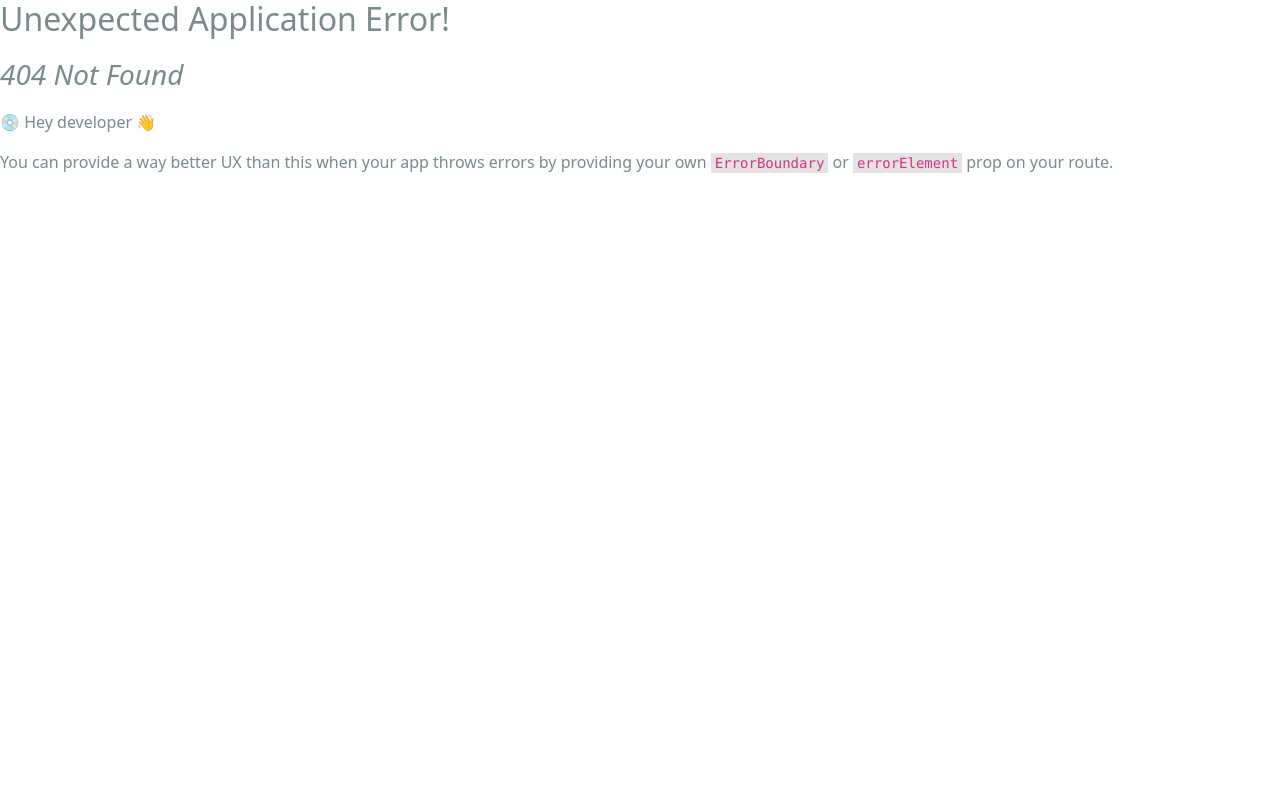
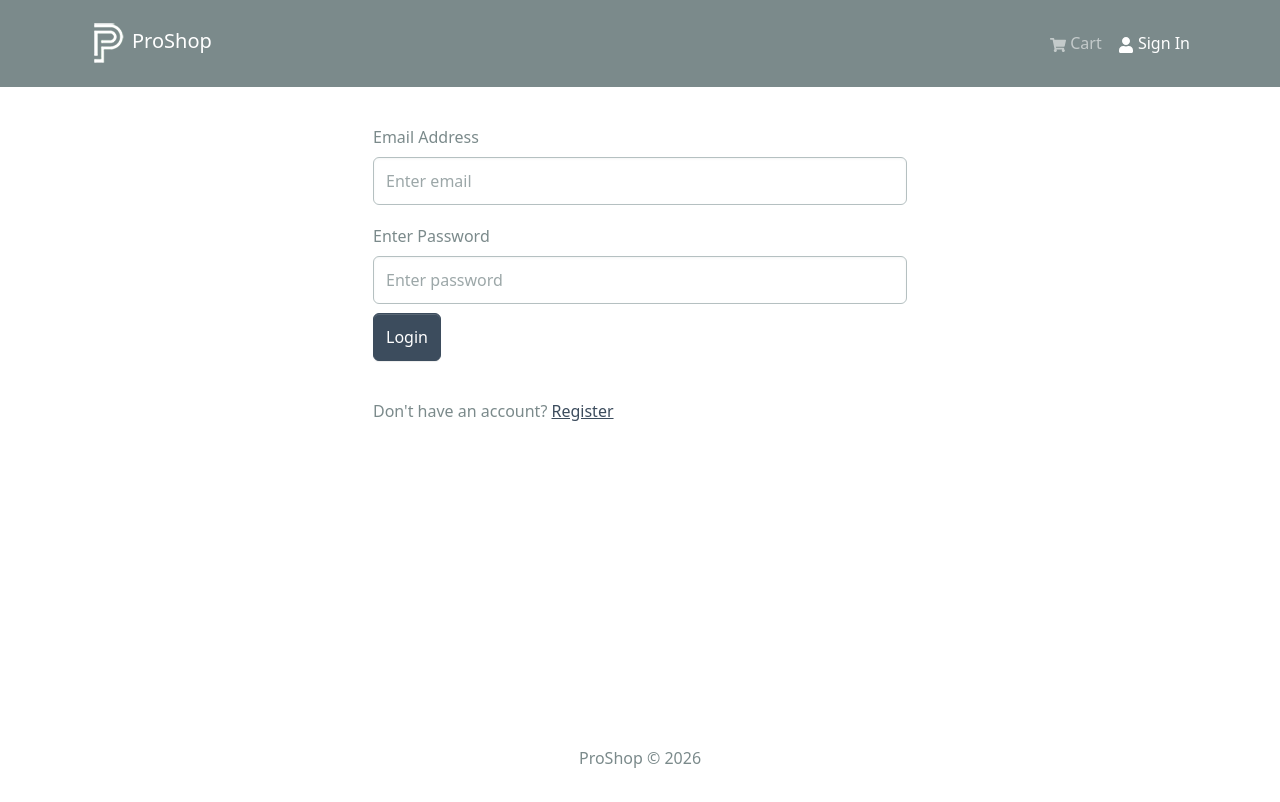
Before and after one commit to soberDevEddie/proshopV2, a React (Vite) app in the folder frontend/: page /login in a window 1280 px wide. Before the commit this address had no page. Shown: the top 802 px of the page. Built offline with nearby package versions, Linux system fonts and the light colour scheme.

Commit message:
added LoginPage. Added Login page to routes. Added FormContainer component.

```diff
--- /dev/null
+++ b/frontend/src/components/FormContainer.jsx
@@ -0,0 +1,15 @@
+import { Container, Row, Col } from 'react-bootstrap';
+
+const FormContainer = ({ children }) => {
+  return (
+    <Container>
+      <Row className='justify-content-center'>
+        <Col xs={12} md={6}>
+          {children}
+        </Col>
+      </Row>
+    </Container>
+  );
+};
+
+export default FormContainer;
--- a/frontend/src/main.jsx
+++ b/frontend/src/main.jsx
@@ -16,6 +16,7 @@
 import HomePage from './pages/HomePage.jsx';
 import ProductsPage from './pages/ProductsPage.jsx';
 import CartPage from './pages/CartPage.jsx';
+import LoginPage from './pages/LoginPage.jsx';
 
 const router = createBrowserRouter(
   createRoutesFromElements(
@@ -23,6 +24,7 @@
       <Route index={true} path='/' element={<HomePage />} />
       <Route path='/product/:id' element={<ProductsPage />} />
       <Route path='/cart' element={<CartPage />} />
+      <Route path='/login' element={<LoginPage />} />
     </Route>,
   ),
 );
--- /dev/null
+++ b/frontend/src/pages/LoginPage.jsx
@@ -0,0 +1,50 @@
+import { useState } from 'react';
+import { Link } from 'react-router-dom';
+import { Form, Button, Row, Col } from 'react-bootstrap';
+
+// My Files
+import FormContainer from '../components/FormContainer';
+
+const LoginPage = () => {
+  const [email, setEmail] = useState('');
+  const [password, setPassword] = useState('');
+
+  const submitHandler = (e) => {
+    e.preventDefault();
+    console.log('submit');
+  };
+  return (
+    <FormContainer>
+      <Form onSubmit={submitHandler}>
+        <Form.Group controlId='email' className='my-3'>
+          <Form.Label>Email Address</Form.Label>
+          <Form.Control
+            type='email'
+            placeholder='Enter email'
+            value={email}
+            onChange={(e) => setEmail(e.target.value)}
+          ></Form.Control>
+        </Form.Group>
+        <Form.Group controlId='password' className='my-3'>
+          <Form.Label>Enter Password</Form.Label>
+          <Form.Control
+            type='password'
+            placeholder='Enter password'
+            value={password}
+            onChange={(e) => setPassword(e.target.value)}
+          ></Form.Control>
+          <Button type='submit' variant='primary' className='mt-2'>
+            Login
+          </Button>
+        </Form.Group>
+      </Form>
+      <Row className='py-3'>
+        <Col>
+          Don't have an account? <Link to='/register'>Register</Link>
+        </Col>
+      </Row>
+    </FormContainer>
+  );
+};
+
+export default LoginPage;
```
